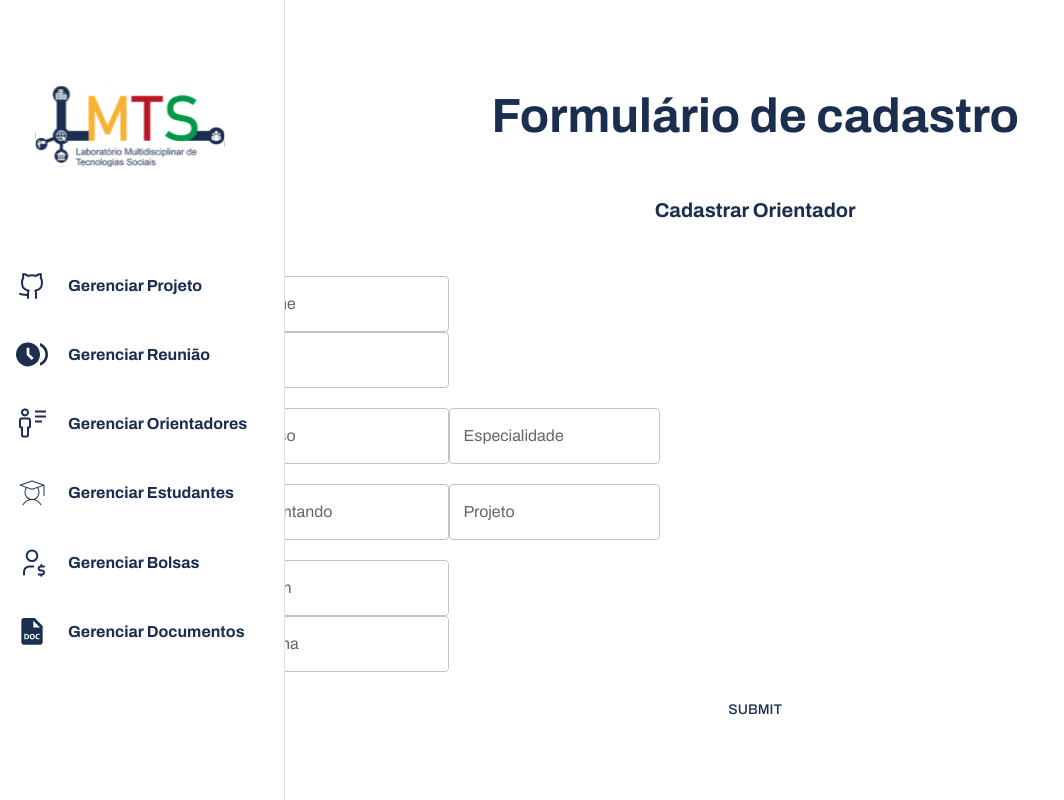
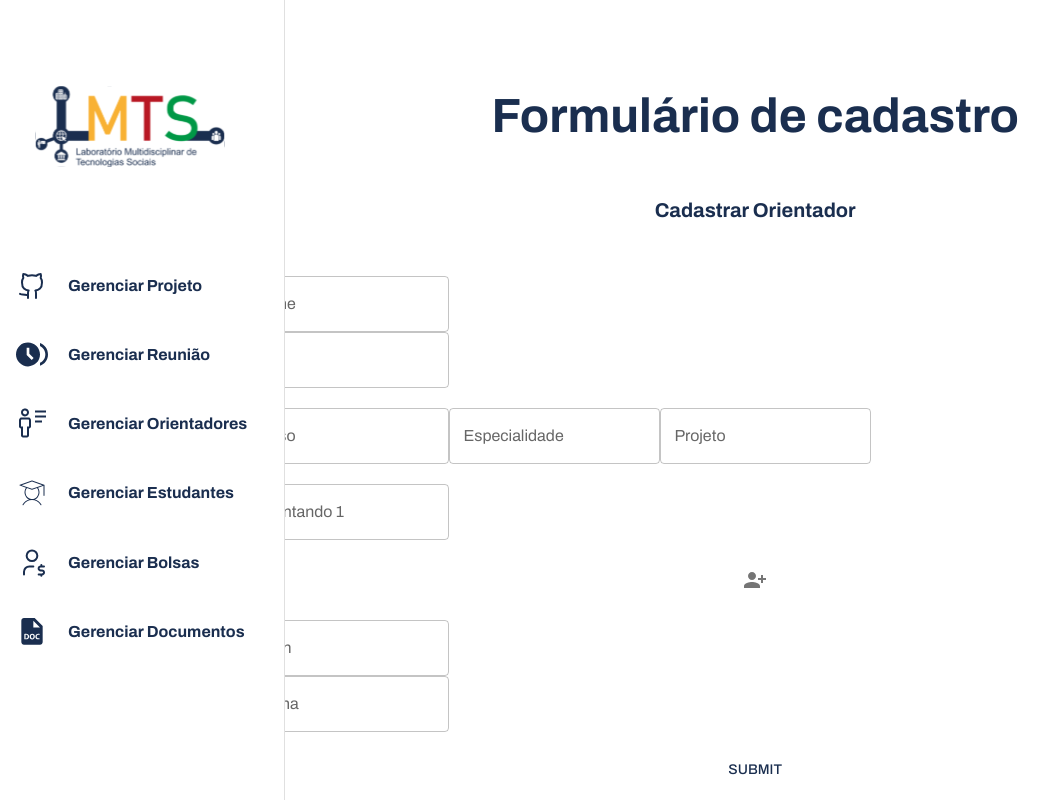
Before and after one commit to iShouldz/GELMTS, a React (Vite) app: page /orientadores/cadastrar-orientador in a window 1280 px wide. Shown: the whole page, without its empty margins (0-1064 px from the left). Built offline with nearby package versions, Linux system fonts and the light colour scheme.

Commit message:
FEAT: Ajustando aceitacao de varios orientandos

```diff
--- a/src/components/OrientadorForm/OrientadorForm.jsx
+++ b/src/components/OrientadorForm/OrientadorForm.jsx
@@ -1,9 +1,9 @@
-/* eslint-disable no-unused-vars */
-import { Button, TextField} from "@mui/material";
+import { Button, TextField, IconButton } from "@mui/material";
 import { useForm } from "react-hook-form";
 import { yupResolver } from "@hookform/resolvers/yup";
 import * as yup from "yup";
 import styles from "./orientadorForm.module.css";
+import PersonAddAlt1Icon from '@mui/icons-material/PersonAddAlt1';
 import InputTextComponent from "../UI/InputTextComponent/InputTextComponent";
 
 const schema = yup
@@ -11,11 +11,11 @@ const schema = yup
     nome: yup.string().required(),
     cpf: yup.string().required(),
     curso: yup.string().required(),
-    orientando: yup.string().required(),
     especialidade: yup.string().required(),
     projeto: yup.string().required(),
-    login: yup.string().required(),
-    senha: yup.string().required(),
+    orientandos: yup.array().of(
+      yup.string().required()
+    )
   })
   .required();
 
@@ -25,13 +25,34 @@ const OrientadorForm = () => {
     handleSubmit,
     control,
     formState: { errors },
+    watch,
+    setValue
   } = useForm({
     resolver: yupResolver(schema),
+    defaultValues: { orientandos: [''] }
   });
 
   const handleCadastrarOrientador = (data) => {
     console.log(data);
   };
+
+  const orientandos = watch("orientandos");
+
+  const addOrientando = () => {
+    setValue("orientandos", [...orientandos, '']);
+  };
+
+  {Object.keys(errors).length > 0 && (
+    <div className={styles.errorContainer}>
+      <p>Houve alguns erros no formulário:</p>
+      <ul>
+        {Object.keys(errors).map((fieldName, index) => (
+          <li key={index}>{errors[fieldName].message}</li>
+        ))}
+      </ul>
+    </div>
+  )}
+
 
   return (
     <form
@@ -64,28 +85,34 @@ const OrientadorForm = () => {
         <TextField
           id="outlined-basic"
           label="Especialidade"
-          placeholder="Digite sua especialidade"
+          placeholder="Selecione sua especialidade"
           variant="outlined"
           {...register("especialidade")}
-        />
-      </div>
-
-      <div>
-        <TextField
-          id="outlined-basic"
-          label="Orientando"
-          placeholder="Selecione seu(s) orientando(s)"
-          variant="outlined"
-          {...register("orientando")}
         />
         <TextField
           id="outlined-basic"
           label="Projeto"
-          placeholder="Selecione o projeto"
+          placeholder="Selecione seu projeto"
           variant="outlined"
           {...register("projeto")}
         />
       </div>
+
+      {orientandos.map((orientando, index) => (
+        <div key={index}>
+          <TextField
+            id={`orientandos[${index}]`}
+            label={`Orientando ${index + 1}`}
+            placeholder="Selecione seu(s) orientando(s)"
+            variant="outlined"
+            {...register(`orientandos[${index}]`)}
+          />
+        </div>
+      ))}
+
+      <IconButton onClick={addOrientando}>
+        <PersonAddAlt1Icon />
+      </IconButton>
 
       <div>
         <InputTextComponent
```
